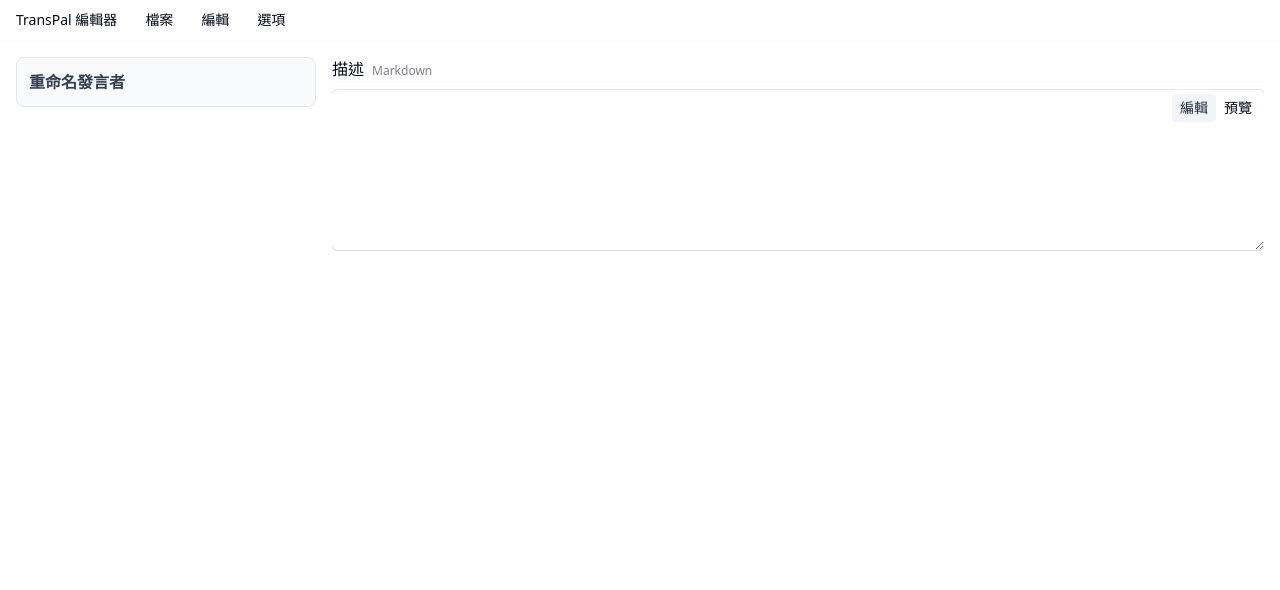
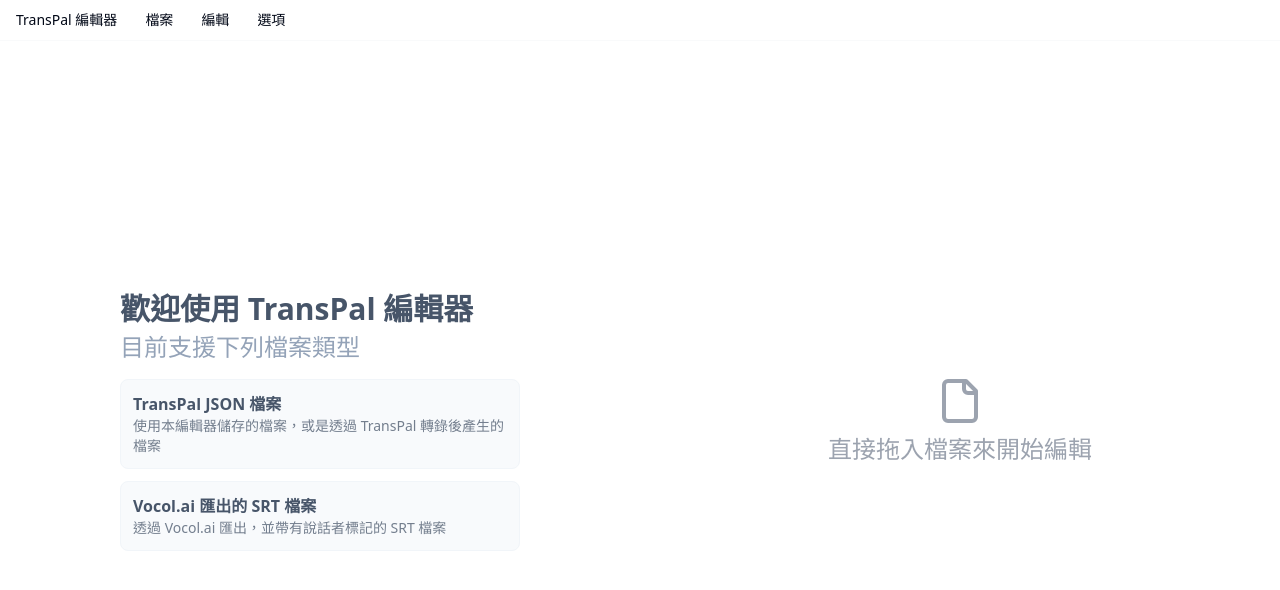
Before and after one commit to DrJuChunKoO/TransPal-editor, a React (Vite) app: page / in a window 1280 px wide. Shown: the top 590 px of the page. Built offline with nearby package versions, Linux system fonts and the light colour scheme.

Commit message:
fixed nofile

```diff
--- a/src/App.tsx
+++ b/src/App.tsx
@@ -8,7 +8,7 @@
   return (
     <div className="h-[100dvh] w-full flex flex-col">
       <Menu />
-      {content ? <Editor /> : <NoFile />}
+      {content?.length ? <Editor /> : <NoFile />}
     </div>
   );
 }
```
